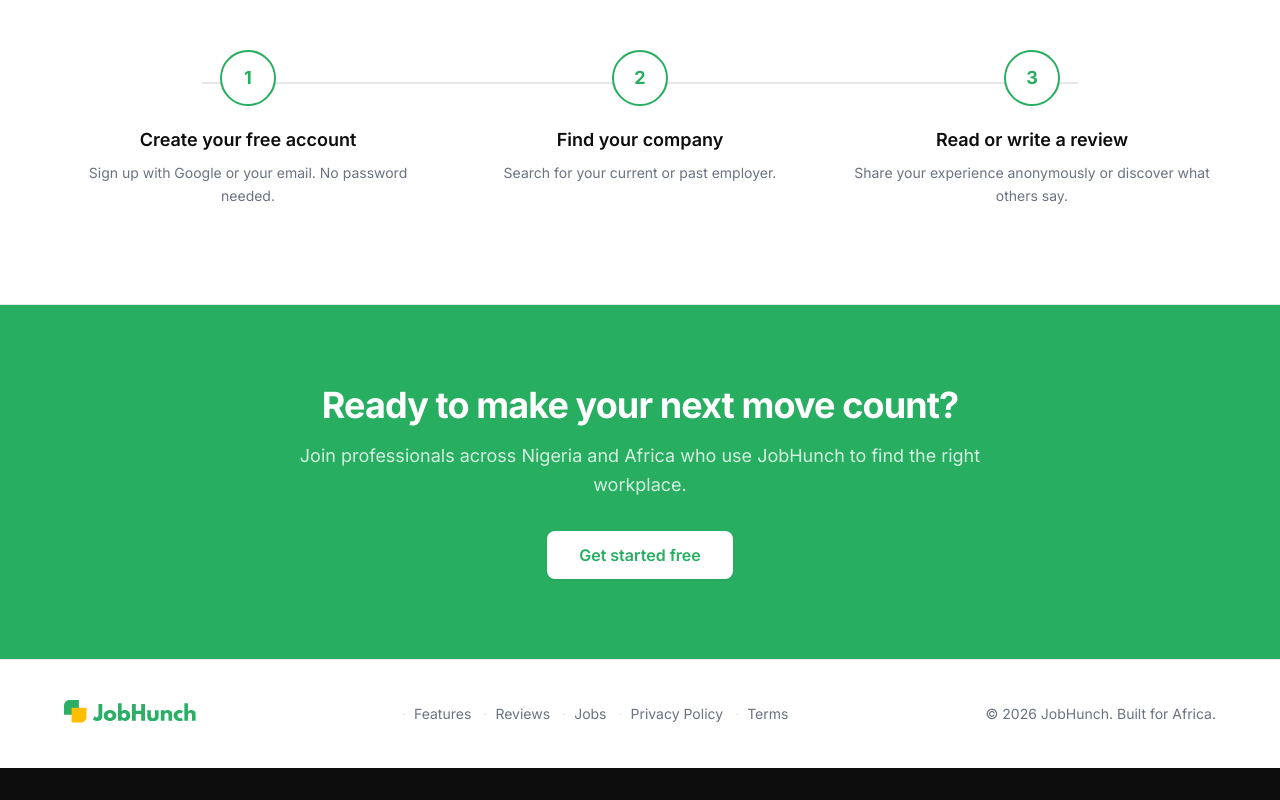
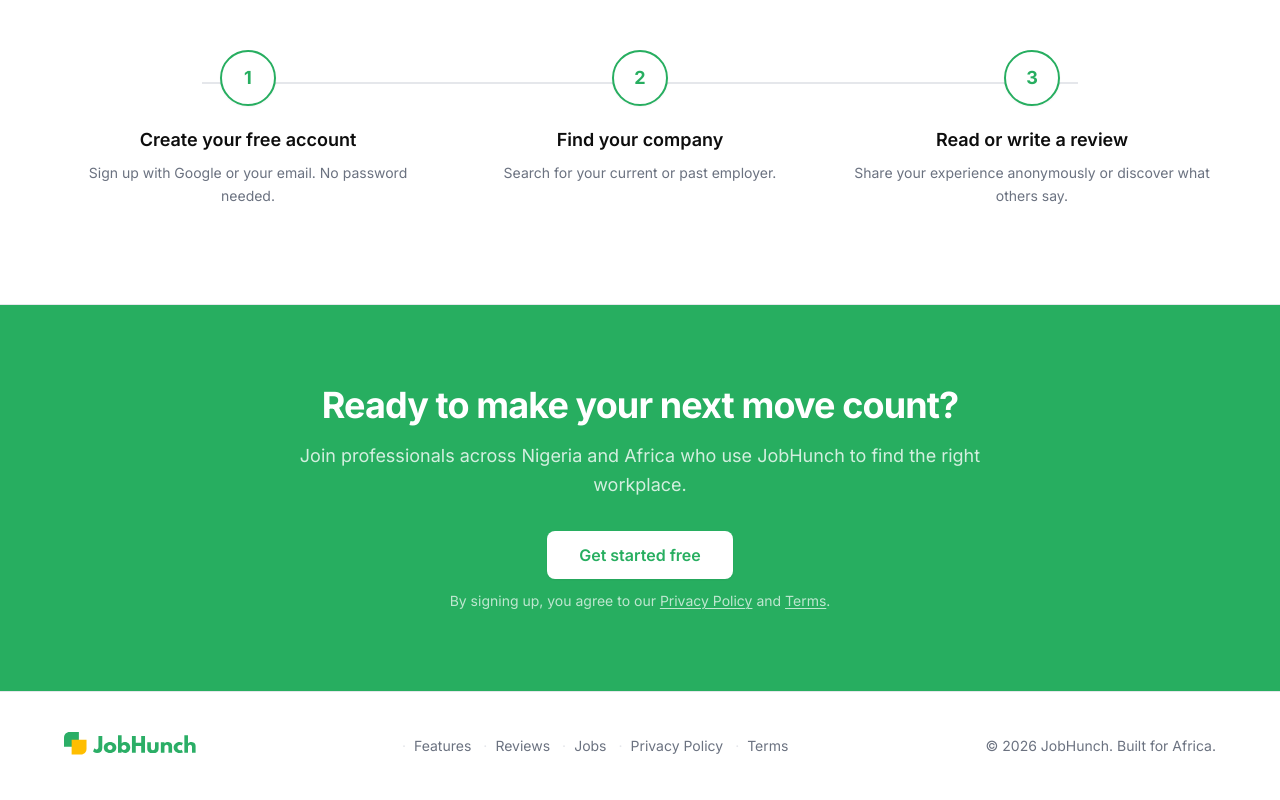
Before and after one commit to tobgbems/jobhunch, a Next.js app: page / in a window 1280 px wide. Shown: the part 2670-3470 px from the top of the page. Before the commit the page ends 3438 px from the top, so only its background shows below. Built offline with nearby package versions, Linux system fonts and the light colour scheme; no server answers; the database is empty.

Commit message:
Small line of CTA text for Google verification

```diff
--- a/components/landing/landing-cta-banner.tsx
+++ b/components/landing/landing-cta-banner.tsx
@@ -16,6 +16,17 @@
         >
           Get started free
         </Link>
+        <p className="mt-3 text-xs text-white/70 sm:text-sm">
+          By signing up, you agree to our{" "}
+          <Link href="/privacy" className="underline underline-offset-2 hover:text-white">
+            Privacy Policy
+          </Link>{" "}
+          and{" "}
+          <Link href="/terms" className="underline underline-offset-2 hover:text-white">
+            Terms
+          </Link>
+          .
+        </p>
       </div>
     </section>
   );
```
